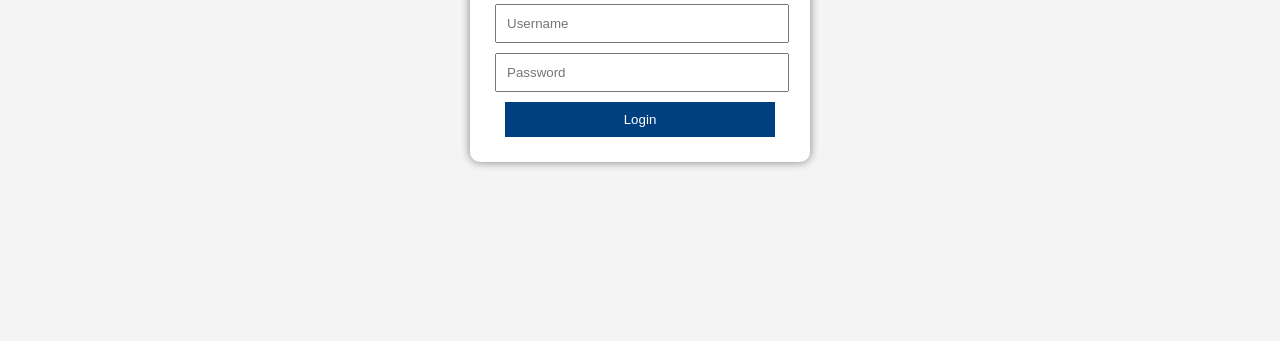
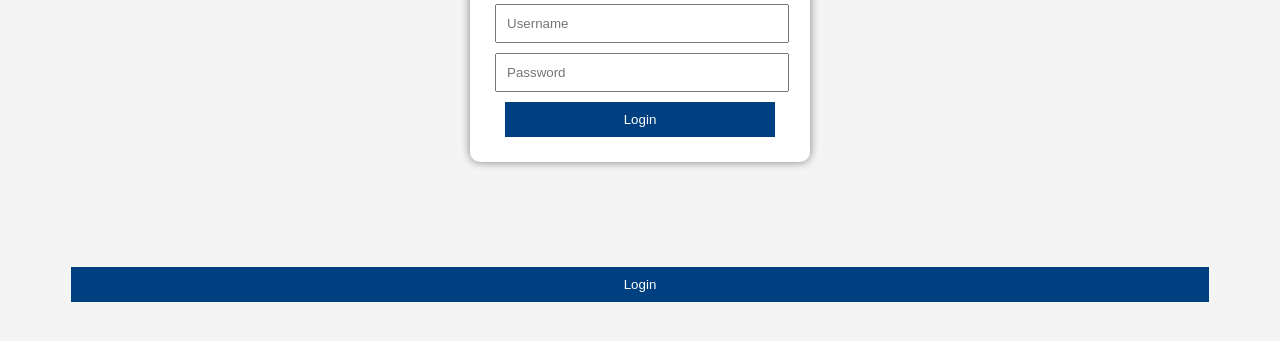
Before and after one commit to andyntuk-spec/Minyong-city-model-school-, a plain HTML site: page login.html in a window 1280 px wide. Shown: the part 189-530 px from the top of the page. Drawn offline with Linux system fonts and the light colour scheme.

Commit message:
Add login button to login.html

```diff
--- a/login.html
+++ b/login.html
@@ -62,3 +62,4 @@ function login(){
 
 </body>
 </html>
+<button onclick="login()">Login</button>
```
